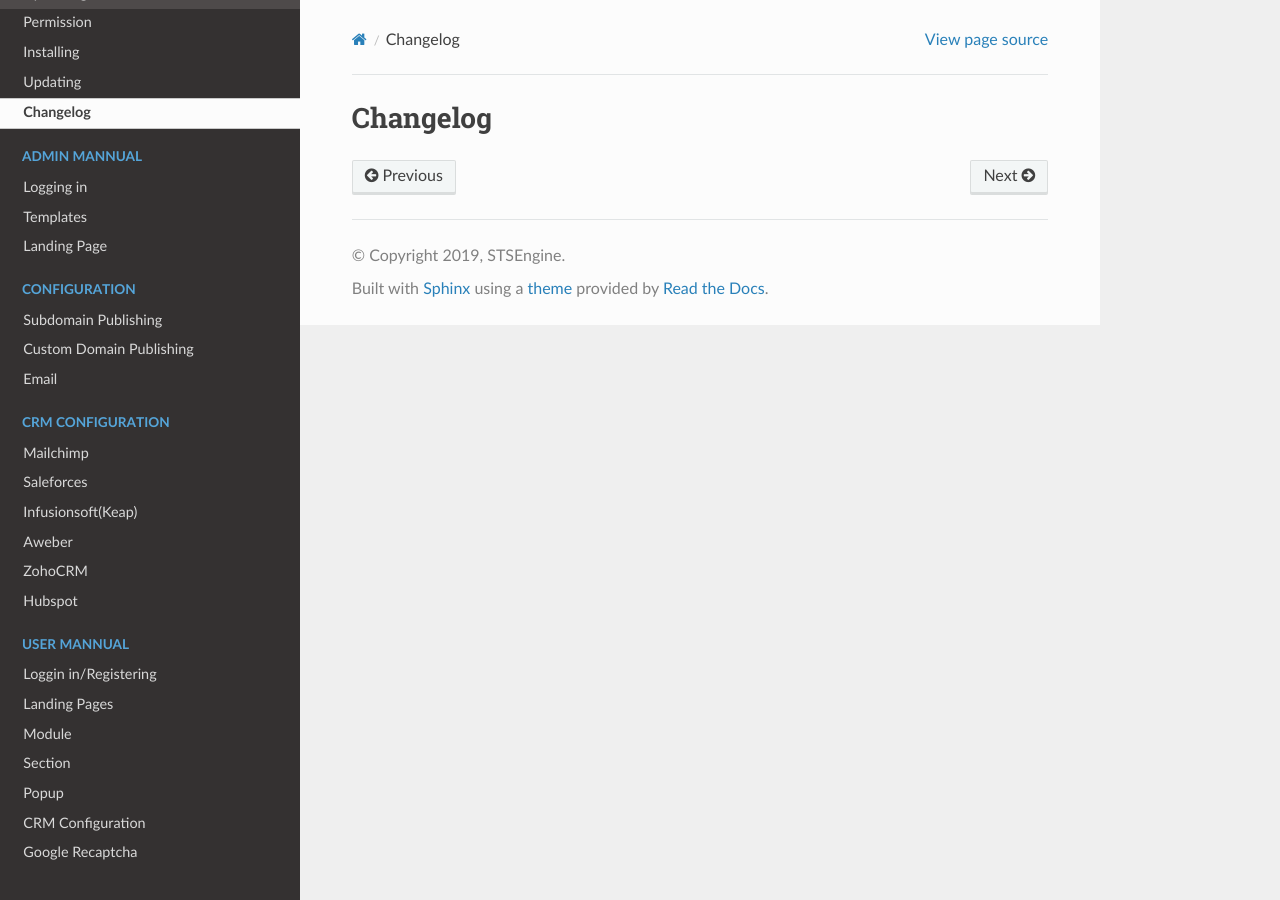
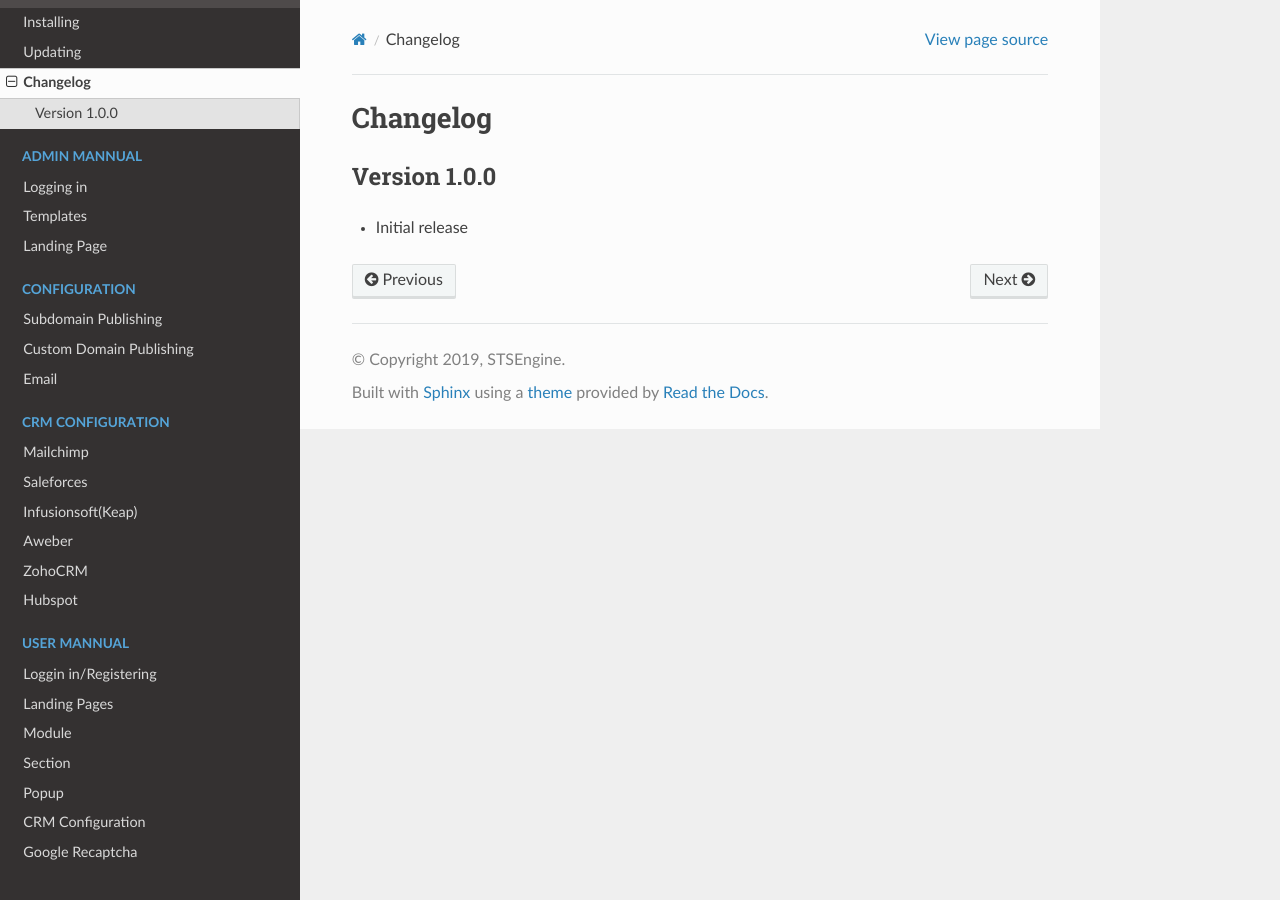
Before and after one commit to vhtnam/landingmall-docs, a Sphinx documentation site: the page built from source/changelog.rst, in a window 1280 px wide. Built offline with Sphinx 7.4.7 and the Read the Docs theme 2.0.0, drawn with Linux system fonts in a browser that asks for light colours.

Commit message:
no message

```diff
--- a/source/changelog.rst
+++ b/source/changelog.rst
@@ -1,2 +1,7 @@
 Changelog
 ==============
+
+==============
+Version 1.0.0
+==============
+- Initial release
```
